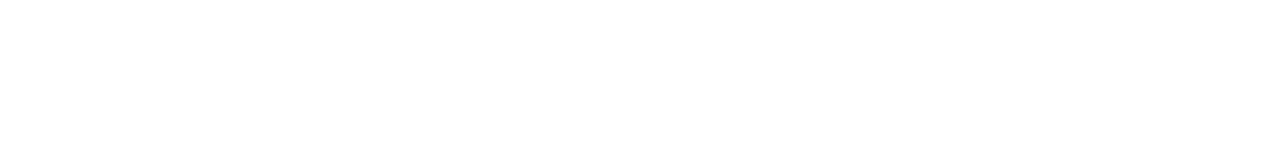
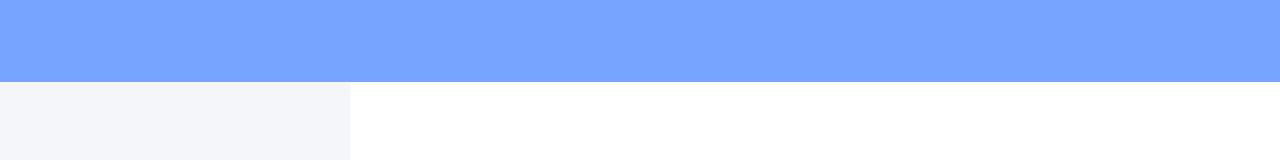
Before and after one commit to tonyelison/todo-list, a website built with webpack: page src/index.html in a window 1280 px wide. Built offline with nearby package versions, Linux system fonts and the light colour scheme.

Commit message:
Add main grid layout with basic styles

```diff
--- a/src/index.html
+++ b/src/index.html
@@ -7,6 +7,8 @@
   <title>Todo List</title>
 </head>
 <body>
-
+  <header></header>
+  <nav></nav>
+  <main></main>
 </body>
 </html>
--- a/src/style.css
+++ b/src/style.css
@@ -0,0 +1,25 @@
+* {
+  margin: 0;
+  padding: 0;
+}
+
+body {
+  --primary-color: #77A4FF;
+  --secondary-color: #F5F6F8;
+
+  box-sizing: border-box;
+  height: 100vh;
+
+  display: grid;
+  grid-template-columns: 350px 1fr;
+  grid-template-rows: 82px 1fr;
+}
+
+header {
+  grid-column: span 2;
+  background-color: var(--primary-color);
+}
+
+nav {
+  background-color: var(--secondary-color);
+}
```
Also changed, not shown: dist/index.html, dist/main.js.
